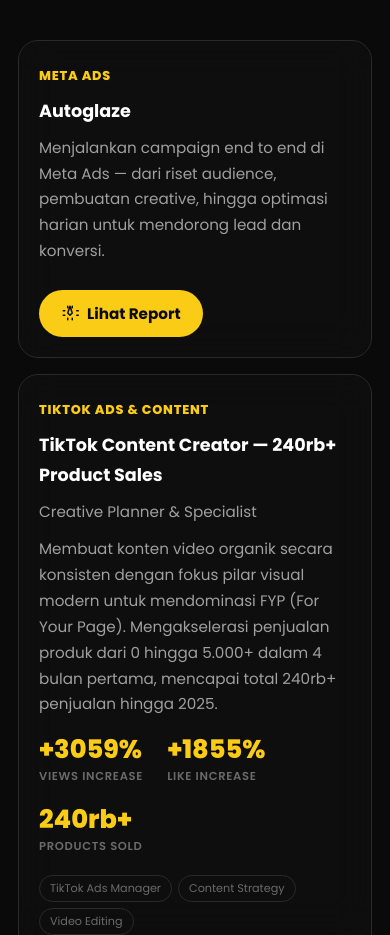
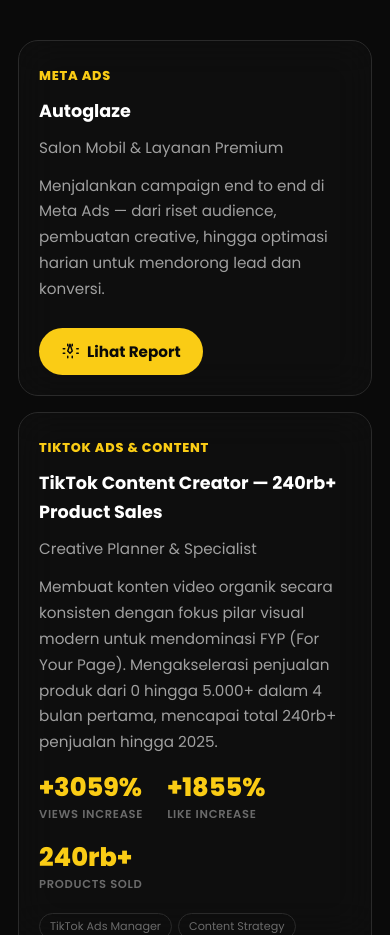
Before and after one commit to rafifrhdtm99/portfolio-streamlit, a website: page index.html in a window 390 px wide. Shown: the part 6960-7895 px from the top of the page. Drawn offline with Linux system fonts and the light colour scheme.

Commit message:
P1: tambah subtitle 'Salon Mobil & Layanan Premium' di kartu Autoglaze

```diff
--- a/index.html
+++ b/index.html
@@ -354,6 +354,7 @@
           <div class="portfolio-badge">Meta Ads</div>
           <div class="portfolio-info">
             <h3>Autoglaze</h3>
+            <p class="portfolio-type">Salon Mobil &amp; Layanan Premium</p>
             <p>Menjalankan campaign end to end di Meta Ads — dari riset audience, pembuatan creative, hingga optimasi harian untuk mendorong lead dan konversi.</p>
             <button class="portfolio-detail-btn" data-report="autoglaze">
               <svg viewBox="0 0 24 24" width="18" height="18" fill="none" stroke="currentColor" stroke-width="2" stroke-linecap="round" stroke-linejoin="round" aria-hidden="true"><path d="M9 3v2M15 3v2M9 19v2M15 19v2M3 9h2M3 15h2M21 9h2M21 15h2M12 3l-3 9 3 3 3-3-3-9z"/></svg>
```
